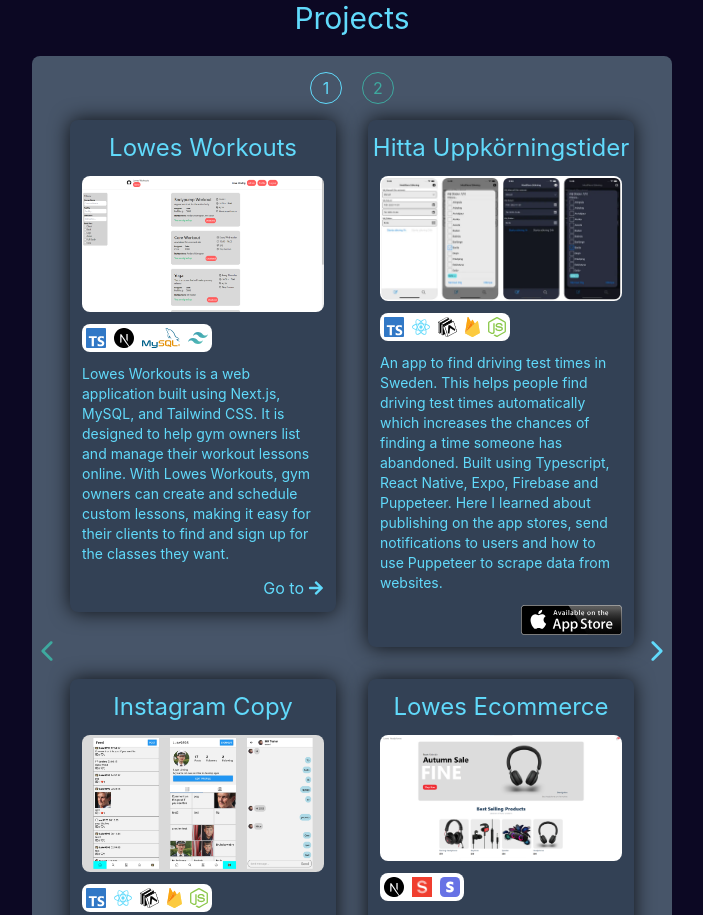
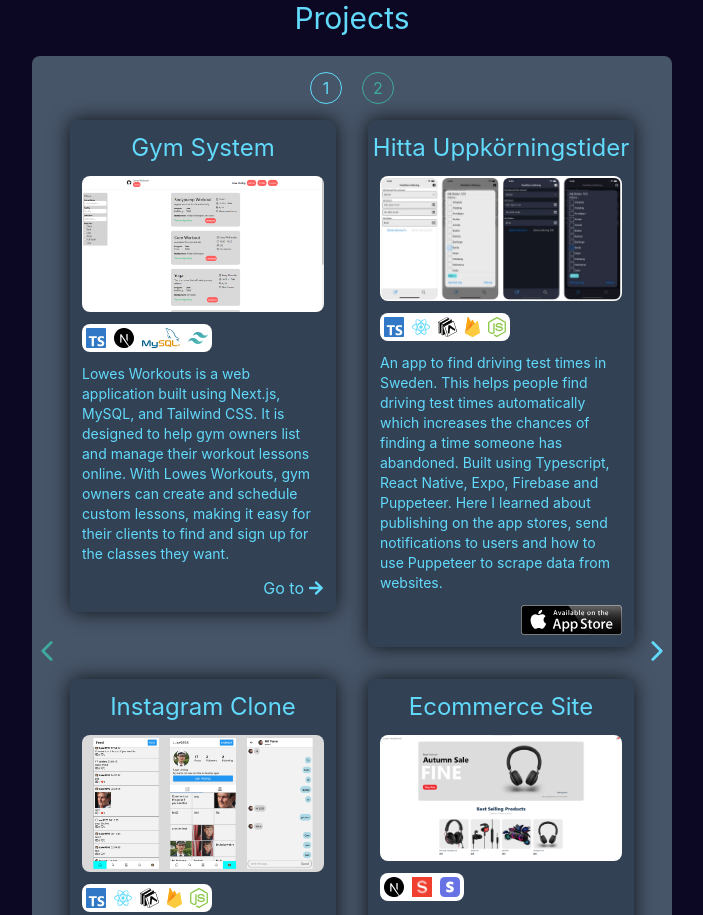
Before and after one commit to lowe-lowing/lowes-landing-page, a Next.js app: page / in a window 1280 px wide. Shown: the part 1400-2315 px from the top of the page, without its empty margins (288-991 px from the left). Built offline with nearby package versions, Linux system fonts and the light colour scheme.

Commit message:
changed some project titles

```diff
--- a/src/components/Projects/ProjectData.tsx
+++ b/src/components/Projects/ProjectData.tsx
@@ -29,7 +29,7 @@
 export const projects: Project[] = [
   {
     type: LinkType.Link,
-    title: "Lowes Workouts",
+    title: "Gym System",
     description:
       "Lowes Workouts is a web application built using Next.js, MySQL, and Tailwind CSS. It is designed to help gym owners list and manage their workout lessons online. With Lowes Workouts, gym owners can create and schedule custom lessons, making it easy for their clients to find and sign up for the classes they want.",
     image: "LowesWorkouts",
@@ -72,7 +72,7 @@
   },
   {
     type: LinkType.Link,
-    title: "Instagram Copy",
+    title: "Instagram Clone",
     description:
       "A copy of the Instagram app built using React Native, Expo and Firebase for login, database and file storage. In this project I greatly increased my knowledge of Firebase but also how to integrate different views with React Native. The app has many features but can be further worked on.",
     image: "Forum",
@@ -87,7 +87,7 @@
   },
   {
     type: LinkType.Link,
-    title: "Lowes Ecommerce",
+    title: "Ecommerce Site",
     description:
       "This is an Ecommerce website where you can buy products for listening to music. It is built with Next.js, sanity cms and stipe for payments with a functional cart, payment and review system. Here I learned how to integrate a cms but also more about Next.js. The products are fake to showcase how it would look like if it was a real website.",
     image: "LowesEcommerce",
@@ -113,7 +113,7 @@
   },
   {
     type: LinkType.Link,
-    title: "Youtube Search",
+    title: "Youtube Search Site",
     description:
       "The page uses Youtube's REST Api and Redux as well as tailwind for css, which I think helps a lot when it comes to creating a stylish design. One of my many projects but really fun to create because of tailwind. The page is uploaded via github pages.",
     image: "YoutubeSearch",
@@ -126,7 +126,7 @@
   },
   {
     type: LinkType.Link,
-    title: "Movie Website",
+    title: "Movie Site",
     description:
       "A page that uses the OMDb API with axios and state management with Redux. In a project like this redux is probably not necessary, but in larger pruducts redux is very useful. It helped me increase my understanding for state management and using redux. The page is uploaded on vercel.",
     image: "MovieApp",
```
